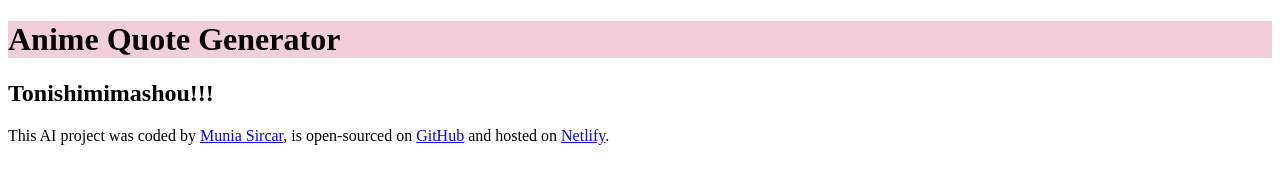
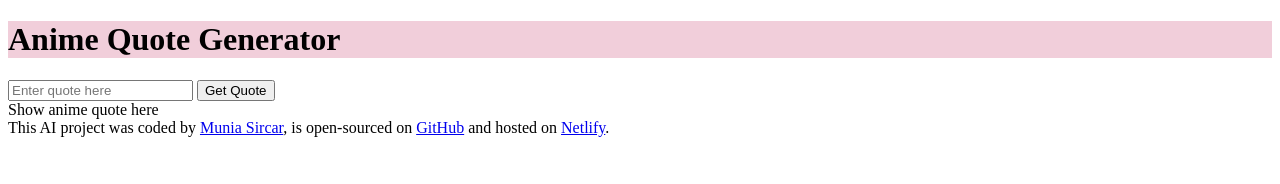
Before and after one commit to Munia-Sircar/ai-anime-quote-generator, a plain HTML site: page index.html in a window 1280 px wide. Drawn offline with Linux system fonts and the light colour scheme.

Commit message:
added initial HTML structure

```diff
--- a/index.html
+++ b/index.html
@@ -7,8 +7,16 @@
     <title>AI Anime Quote Generator</title>
   </head>
   <body>
-    <h1>Anime Quote Generator</h1>
-    <h2>Tonishimimashou!!!</h2>
+    <header>
+      <h1>Anime Quote Generator</h1>
+    </header>
+    <main>
+      <form class="search-box">
+        <input type="text" class="#" placeholder="Enter quote here" required />
+        <input type="submit" class="#" value="Get Quote" />
+      </form>
+      <div class="show-quote">Show anime quote here</div>
+    </main>
     <footer>
       This AI project was coded by
       <a href="https://github.com/Munia-Sircar" target="_blank">Munia Sircar</a
```
